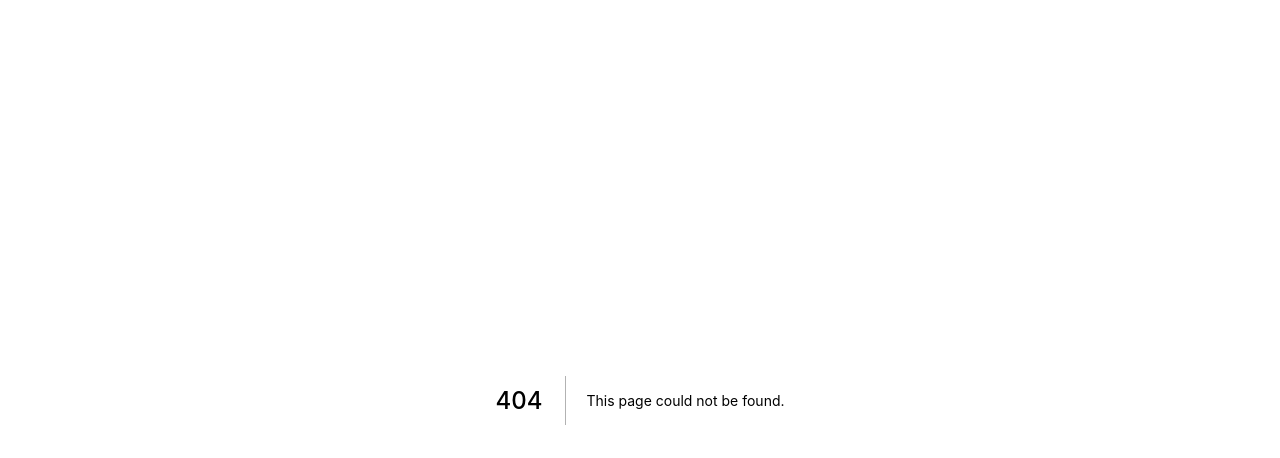
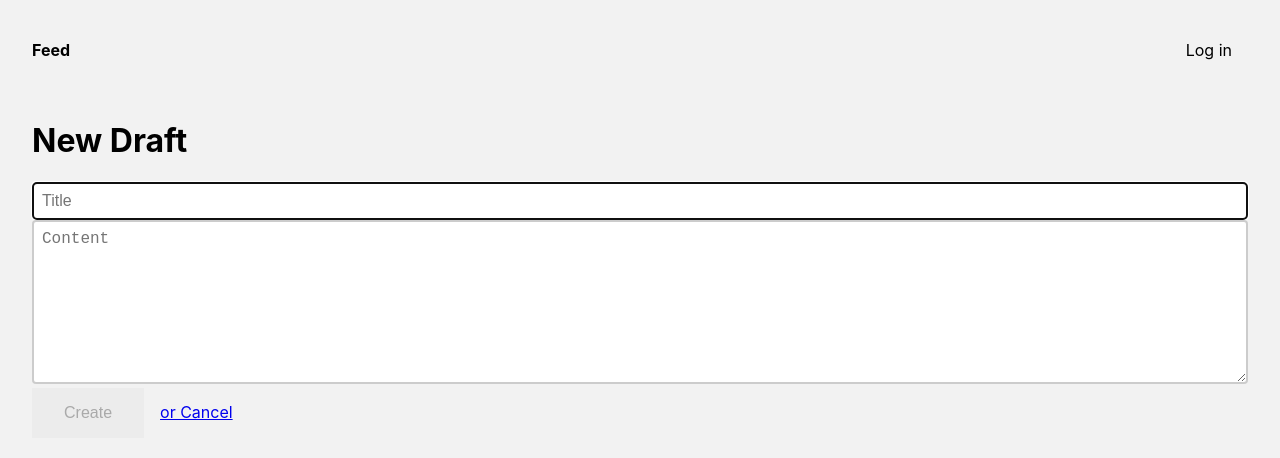
Before and after one commit to Moses-Oyelade/blogger, a Next.js app: page /create in a window 1280 px wide. Before the commit this address had no page. Shown: the top 458 px of the page. Built offline with nearby package versions, Linux system fonts and the light colour scheme; no server answers.

Commit message:
a new component to create posts

```diff
--- a/components/Header.tsx
+++ b/components/Header.tsx
@@ -136,7 +136,7 @@
           }
 
           .left a[data-active='true'] {
-            color: gray;
+            color: blue;
           }
 
           a + a {
--- /dev/null
+++ b/pages/create.tsx
@@ -0,0 +1,74 @@
+import React, { useState } from "react";
+import Layout from "../components/Layout";
+import Router from "next/router";
+
+
+const Draft: React.FC = () => {
+    const [title, setTitle] = useState("");
+    const [content, setContent] = useState("");
+
+    const submitData = async (e: React.SyntheticEvent) => {
+        e.preventDefault();
+        // TODO
+        // You will implement this next ...
+    };
+
+    return(
+        <Layout>
+            <div>
+                <form onSubmit={submitData}>
+                    <h1>New Draft</h1>
+                    <input
+                        autoFocus
+                        onChange={(e) => setTitle(e.target.value)}
+                        placeholder="Title"
+                        type="text"
+                        value={title}
+                    />
+                    <textarea
+                        cols={50}
+                        onChange={(e) => setContent(e.target.value)}
+                        placeholder="Content"
+                        rows={8}
+                        value={content}
+                    />
+                    <input disabled={!content || !title} type="submit" value="Create" />
+                    <a className="back" href="#" onClick={() => Router.push("/")}>
+                        or Cancel
+                    </a>
+                </form>
+            </div>
+            <style jsx>{`
+                .page {
+                    background: var(--geist-background);
+                    padding: 3rem;
+                    display: flex;
+                    justify-content: center;
+                    align-items: center;
+                }
+
+                input[type='text'],
+                textarea {
+                    width: 100%;
+                    padding: 0.5rem;
+                    margin: 0.5rem, 0;
+                    border-radius: 0.25rem;
+                    border: 0.125rem solid rgba(0,0,0,0.2);
+                }
+
+                input[type='submit'] {
+                    background: #ececec;
+                    border: 0;
+                    padding: 1rem 2rem;
+                }
+
+                .back {
+                    margin-left: 1rem;
+                }
+                `}
+            </style>
+        </Layout>
+    )
+};
+
+export default Draft;
```
